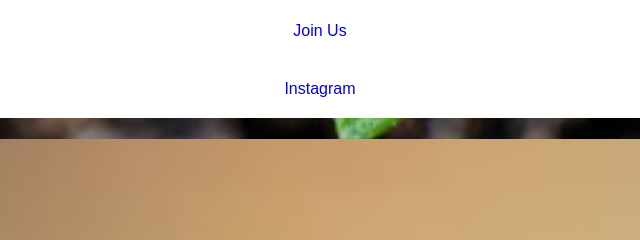
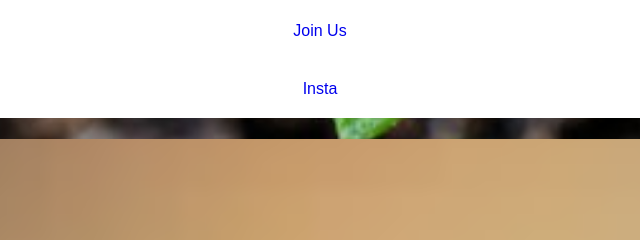
Before and after one commit to Mayank12899/WT, a plain HTML site: page index.html in a window 1280 px wide. Both pictures are taken after a click on the icon 84 px from the left and 196 px from the top of the page. Shown: the part 469-709 px from the top of the page, 320-960 px from the left. Drawn offline with nearby package versions, Linux system fonts and the light colour scheme; files whose address does not match are found by name; a web font is replaced by a local one.

Commit message:
Update index.html

```diff
--- a/index.html
+++ b/index.html
@@ -42,7 +42,7 @@
             <li><a href="community.html">Community</a></li>
         <li><a href="gallery.html">Gallery</a></li>
         <li><a href="becomeamember.html">Join Us</a></li>
-            <li><a href="https://www.instagram.com/climatecrisis_awareness/?igshid=1ioux96k17co3">Instagram</a></li>
+            <li><a href="https://www.instagram.com/climatecrisis_awareness/?igshid=1ioux96k17co3">Insta</a></li>
 
         </ul>
     </nav>  <br><br><br>
```
